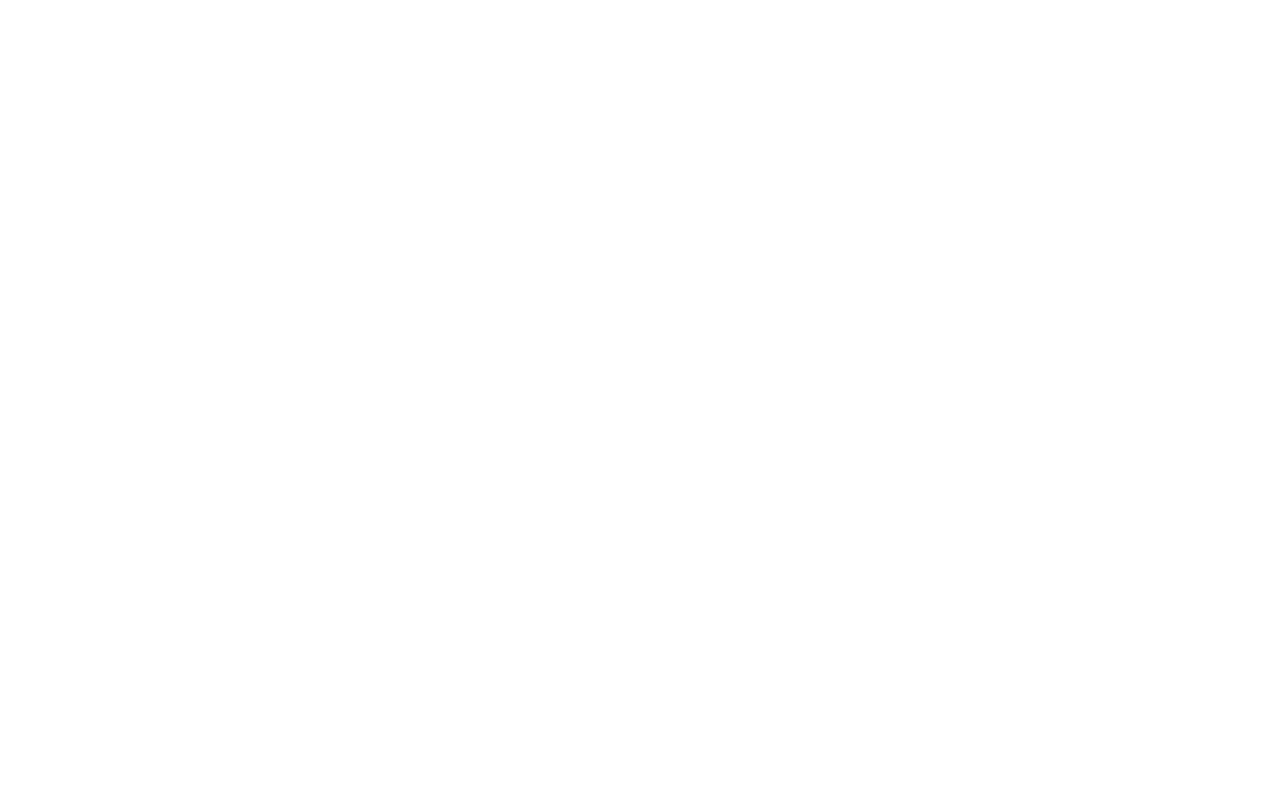
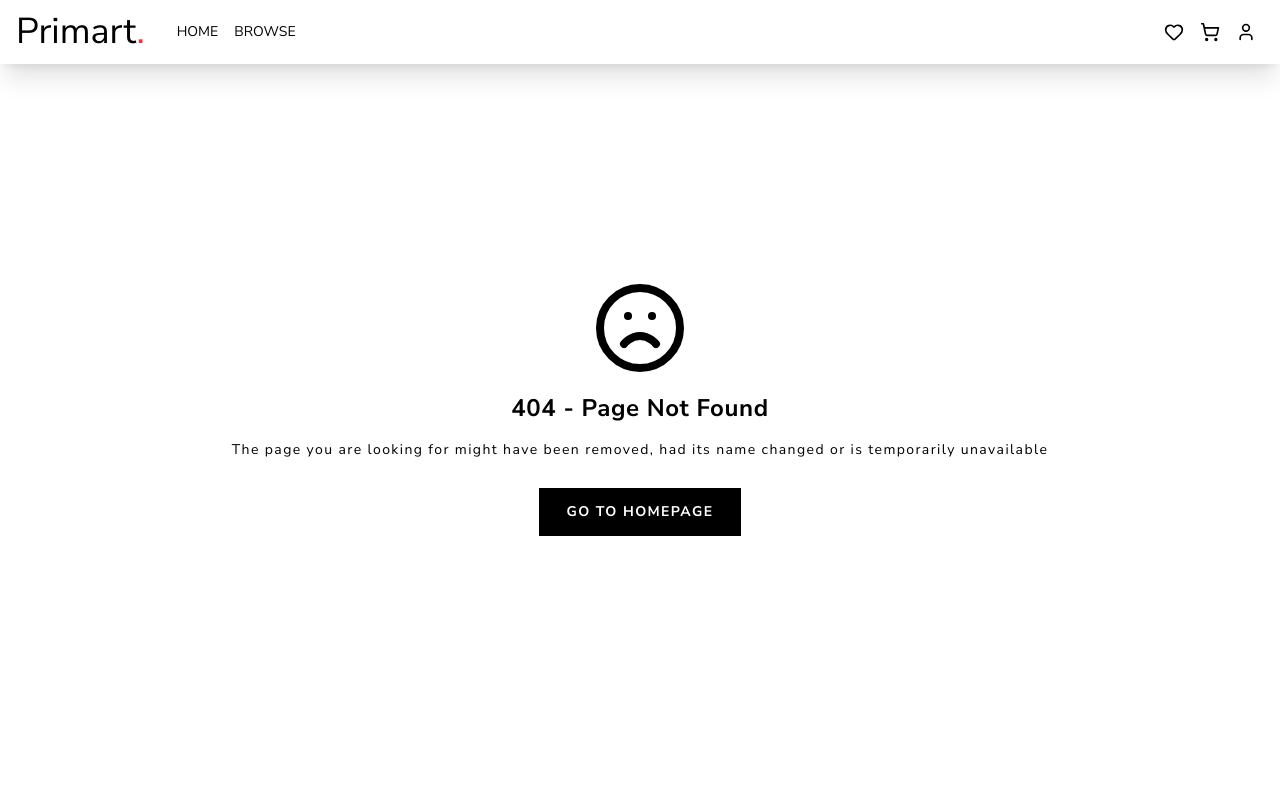
Before and after one commit to Tweekaayush/ecommerce, a React (Vite) app in the folder client/: page /profile in a window 1280 px wide. Before the commit this address had no page. Shown: the top 800 px of the page. Built offline with nearby package versions, Linux system fonts and the light colour scheme; grey boxes are pictures that could not be loaded.

Commit message:
add NotFoundPage

```diff
--- a/client/src/App.jsx
+++ b/client/src/App.jsx
@@ -10,6 +10,7 @@
 import ProductPage from "./pages/ProductPage";
 import PrivateRoute from "./routes/PrivateRoute";
 import AdminRoute from "./routes/AdminRoute";
+import NotFoundPage from "./pages/NotFoundPage";
 
 const App = () => {
   return (
@@ -25,6 +26,7 @@
           <Route path="/password/reset" element={<ResetPasswordPage />} />
           <Route element={<PrivateRoute />}></Route>
           <Route element={<AdminRoute />}></Route>
+          <Route path="/*" element={<NotFoundPage />} />
         </Route>
       </Routes>
     </Suspense>
--- /dev/null
+++ b/client/src/pages/NotFoundPage.jsx
@@ -0,0 +1,27 @@
+import React, { useEffect } from "react";
+import { Frown } from "lucide-react";
+import { useNavigate } from "react-router-dom";
+
+const NotFoundPage = () => {
+  const navigate = useNavigate();
+  useEffect(()=>{
+    document.title = 'Page Not Found'
+  }, [])
+  return (
+    <section className="flex justify-center align-center min-h-screen">
+      <div className="container flex flex-col justify-center items-center">
+        <Frown className="mb-4 h-24 w-24" />
+        <h1 className="heading-2 text-2xl mb-4">404 - Page Not Found</h1>
+        <p className="body-text mb-7">
+          The page you are looking for might have been removed, had its name
+          changed or is temporarily unavailable
+        </p>
+        <button className="button-1" onClick={() => navigate("/")}>
+          Go to homepage
+        </button>
+      </div>
+    </section>
+  );
+};
+
+export default NotFoundPage;
```
